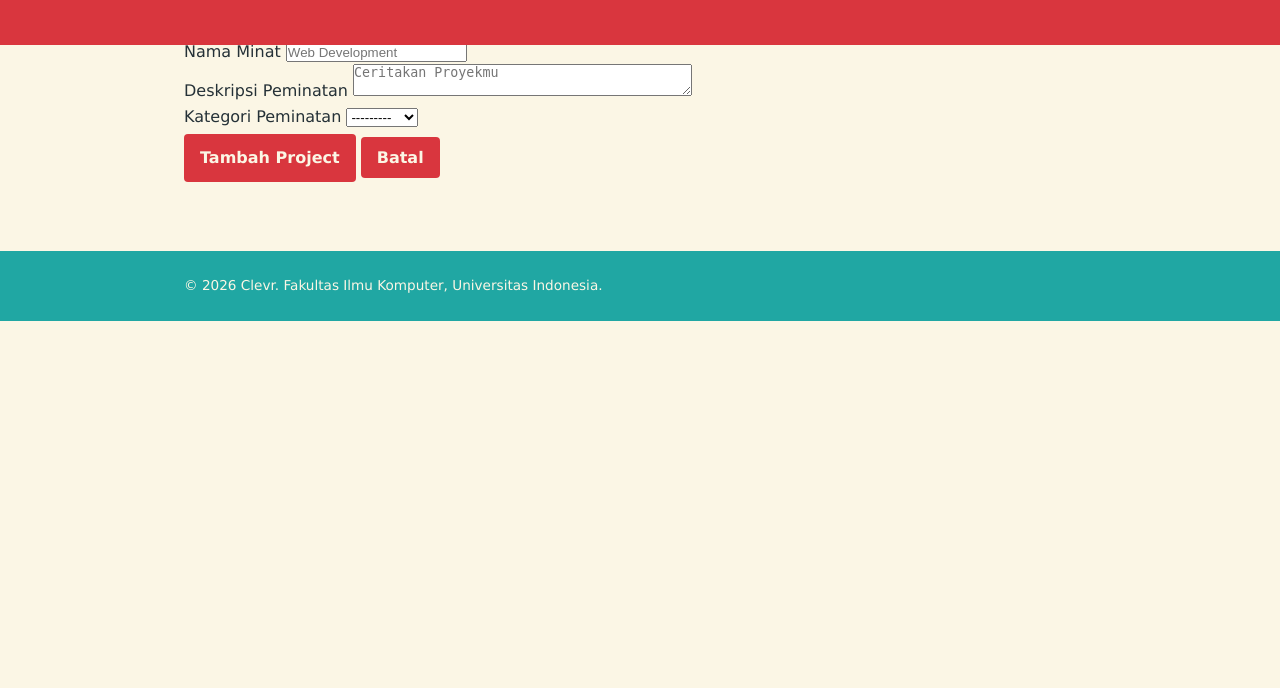
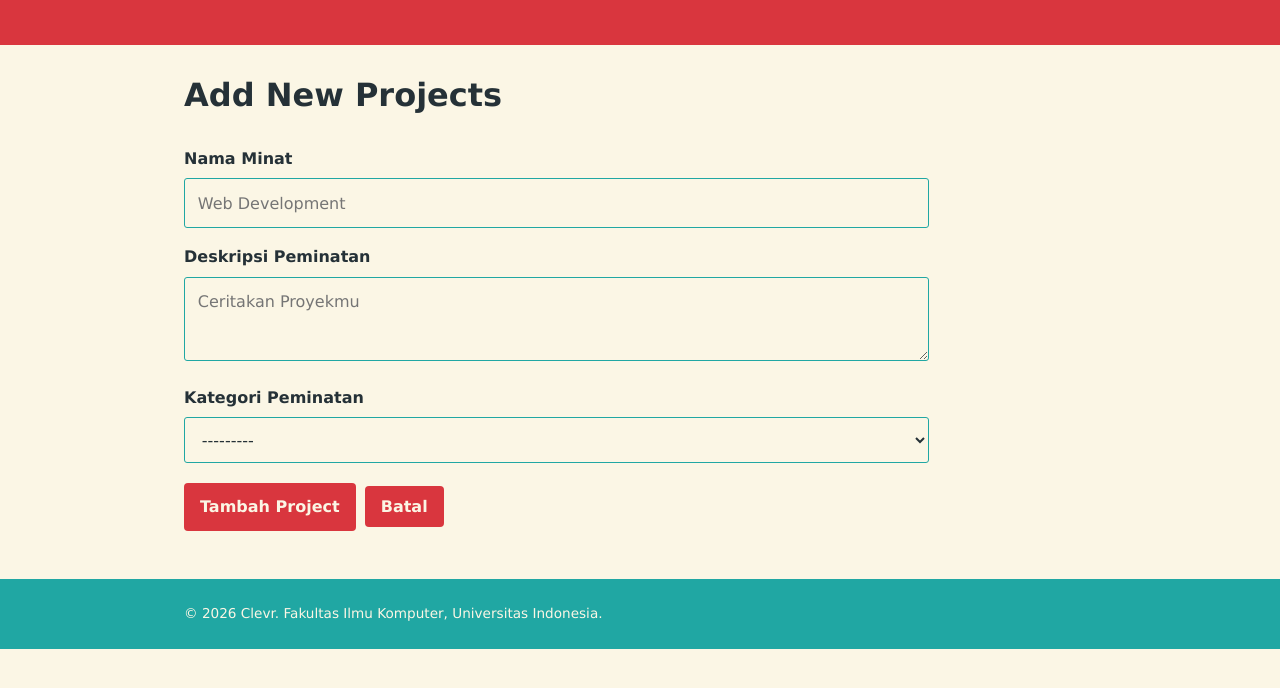
Before and after one commit to ClevraldoLimuel/myportofolio, a Django app: page /interest/add/ in a window 1280 px wide. Shown: the part 79-767 px from the top of the page. Run offline with Django 5.2, Linux system fonts and the light colour scheme; some web fonts are replaced.

Commit message:
style:Styling create_interest form
style:Styling interest info

style:restyle interest page (mostly fix reactivity layout

```diff
--- a/static/css/interest.css
+++ b/static/css/interest.css
@@ -121,6 +121,13 @@
     margin-bottom: 1rem;
 }
 
+.tag-empty {
+    background-color: var(--paper);
+    border-radius: 4px;
+    padding: 3px 5px;
+    margin-bottom: 1rem;
+}
+
 .tag .button {
     background-color: var(--paper);
     color: var(--ink);
@@ -140,12 +147,12 @@
     border: 0;
     background: transparent;
     z-index: 10;
+}
+
+.interest_info_modal:popover-open {
+    display: flex;
     align-items: center;
     justify-content: center;
-}
-
-.interest-info-modal:popover-open {
-    display: flex;
 }
 
 .interest-info-modal__backdrop {
@@ -179,6 +186,19 @@
     font-size: 1.5rem;
 }
 
+.interest-info-modal__close {
+    position: absolute;
+    top: 1rem;
+    right: 1rem;
+    border: 0;
+    padding: 0;
+    background: transparent;
+    color: var(--text-muted);
+    font-size: 1.8rem;
+    line-height: 1;
+    cursor: pointer;
+}
+
 .interest-info-modal__actions {
     display: flex;
     justify-content: flex-end;
@@ -186,29 +206,104 @@
     margin-top: 1.5rem;
 }
 
+.interest-delete-modal__actions {
+    justify-self: flex-end;
+    margin-top: 2rem;
+}
+
 .button-danger {
     background: var(--ink);
-    color: var(--accent-dark);
+    color: var(--paper);
 }
 
+.button-danger:hover {
+    background: var(--accent-dark);
+}
+.experience-section {
+    margin-top: 70px;
+    margin-bottom: 3rem;
+}
+
+.experience-section > .container > h1 {
+    margin: 0 0 1.5rem;
+    color: var(--ink);
+    font-family: var(--main-standard-font);
+    font-size: 2rem;
+}
+
+.interest-form {
+    width: min(100%, 745px);
+}
+
+.interest-form .form-group {
+    margin-bottom: 1rem;
+}
+
+.interest-form label {
+    display: block;
+    margin-bottom: 0.45rem;
+    color: var(--ink);
+    font-weight: 700;
+}
+
+.interest-form input,
+.interest-form textarea,
+.interest-form select {
+    box-sizing: border-box;
+    width: 100%;
+    padding: 0.7rem 0.8rem;
+    border: 1px solid var(--accent2);
+    border-radius: 3px;
+    background: var(--paper);
+    color: var(--ink);
+    font: inherit;
+}
+
+.interest-form textarea {
+    min-height: 84px;
+    resize: vertical;
+}
+
+.interest-form input:focus,
+.interest-form textarea:focus,
+.interest-form select:focus {
+    outline: 2px solid var(--accent2);
+    outline-offset: 1px;
+}
+
+.interest-form > .button {
+    margin-top: 0.25rem;
+}
+
+.interest-form .button-secondary {
+    margin-left: 0.25rem;
+}
 @media (max-width: 600px) {
     .interest-intro {
+        display: grid;
+        min-width: 100vw;
         justify-items: left;
         padding-left: 0;
         margin-left: 0;
-        grid-template-rows: 1fr auto;
+        grid-template-areas:"title title"
+                            "desc button";
+        grid-template-columns: 1fr auto;
+        border: solid 1px;
     }
 
     .interest-intro h1 {
-        grid-row: 1;
+        grid-area: title;
+        text-align: left;
+        justify-self: left;
     }
 
     .interest-intro p {
-        grid-row: 2 ;
+        min-width: 60vw;
+        grid-area: desc ;
     }
 
-    .interest-intro button {
-        grid-row: 2 ;
+    .interest-intro .button {
+        grid-area: button ;
     }
 
     .interest-content {
--- a/templates/components/interest_info_modal.html
+++ b/templates/components/interest_info_modal.html
@@ -1,6 +1,6 @@
 <p class="tag">
     <button type="button"
-            class="button button-danger"
+            class="button"
             popovertarget="info-interest-{{ interest.id }}"
             aria-label="Informasi {{ interest.name }}"
             title="Informasi {{ interest.name }}">
--- a/templates/interest.html
+++ b/templates/interest.html
@@ -28,7 +28,7 @@
                     {% for technology_tag in technologies %}
                         {% include "components/interest_info_modal.html" with interest=technology_tag %}
                     {% empty %}
-                        <p class="tag">Its empty..</p>
+                        <p class="tag-empty">Its empty..</p>
                     {% endfor %}
                 </div>
             </div>
@@ -41,7 +41,7 @@
                     {% for creative_tag in creatives %}
                         {% include "components/interest_info_modal.html" with interest=creative_tag %}
                     {% empty %}
-                        <p class="tag">Umm..</p>
+                        <p class="tag-empty">Umm..</p>
                     {% endfor %}
                 </div>
             </div>
@@ -53,7 +53,7 @@
                         {% comment %} <p class="tag">{{ leisure_tag.name }}</p> {% endcomment %}
                         {% include "components/interest_info_modal.html" with interest=leisure_tag %}
                     {% empty %}
-                        <p class="tag">Really?</p>
+                        <p class="tag-empty">Really?</p>
                     {% endfor %}
                 </div>
             </div>
```
